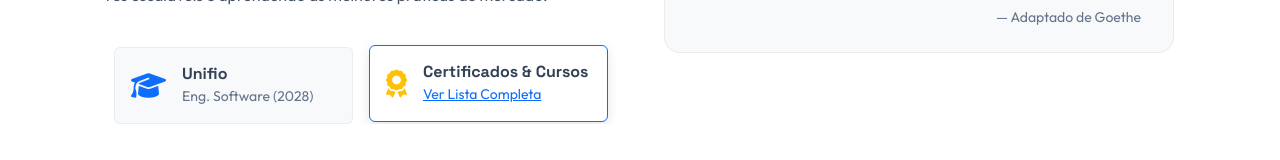
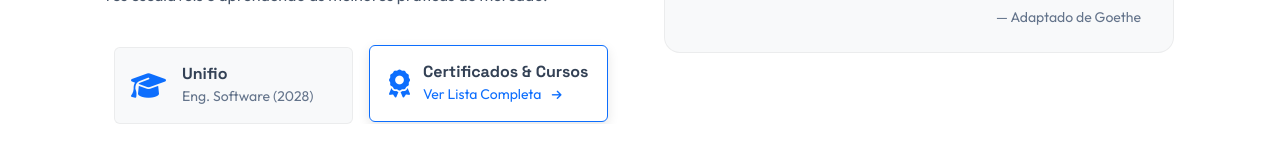
Before and after one commit to rafaeldiasgarcia/rafaeldiasgarcia.github.io, a plain HTML site: page index.html in a window 1280 px wide. In both pictures the pointer is over the icon 396 px from the left and 937 px from the top of the page. Shown: the part 852-1012 px from the top of the page. Drawn offline with nearby package versions, Linux system fonts and the light colour scheme.

Commit message:
Update index.html to change the styling of the "Ver Lista Completa" link to text-muted and add an arrow icon. Enhance style.css with hover effects for info cards, improving user interaction and visual feedback.

```diff
--- a/assets/css/style.css
+++ b/assets/css/style.css
@@ -1095,6 +1095,17 @@ h1, h2, h3, h4, h5, h6 {
     box-shadow: 0 4px 12px rgba(0, 0, 0, 0.1);
 }
 
+.info-card-hover:hover .text-muted,
+.info-card-hover:hover i {
+    color: var(--primary-color) !important;
+    transition: color 0.3s ease;
+}
+
+.info-card-hover:hover i {
+    transform: translateX(3px);
+    transition: transform 0.3s ease;
+}
+
 /* Highlight card */
 .info-highlight-card {
     background: var(--bg-primary);
--- a/index.html
+++ b/index.html
@@ -239,7 +239,8 @@
                             <i class="fas fa-award text-warning fs-3"></i>
                             <div>
                                 <h6 class="mb-0 fw-bold" data-i18n="about.certificates">Certificados & Cursos</h6>
-                                <small class="text-primary text-decoration-underline" data-i18n="about.viewCertificates">Ver Lista Completa</small>
+                                <small class="text-muted" data-i18n="about.viewCertificates">Ver Lista Completa</small>
+                                <i class="fas fa-arrow-right text-muted ms-1" style="font-size: 0.7rem;"></i>
                             </div>
                         </div>
                     </div>
```
